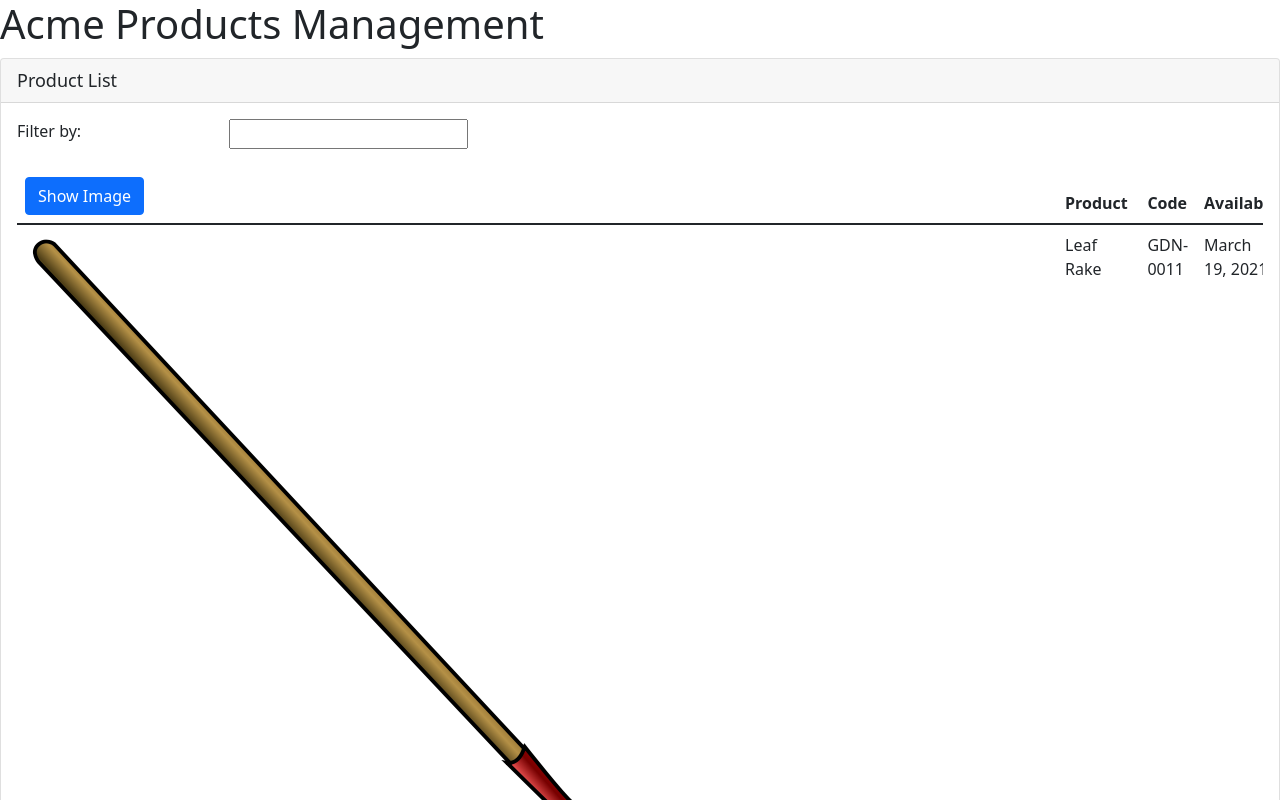
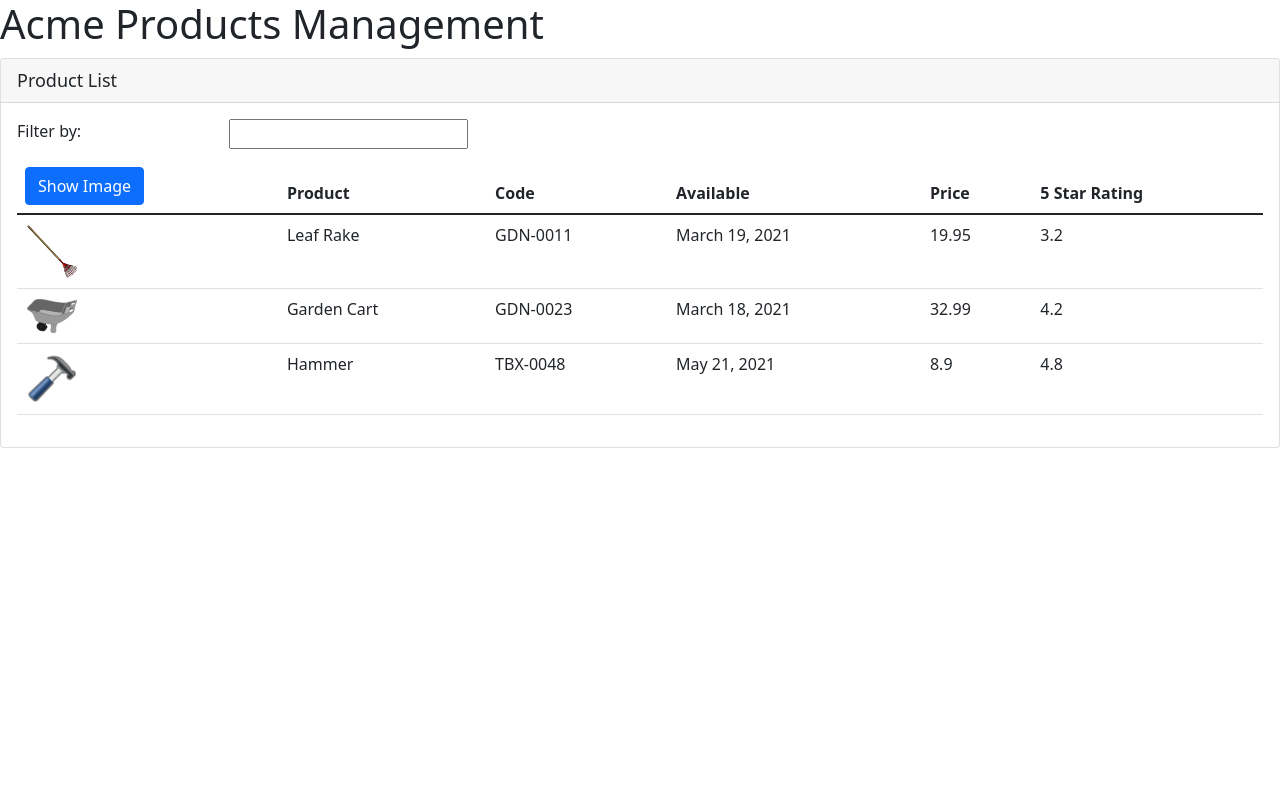
Before and after one commit to Jules000/APM-Products-manager, an Angular app: page / in a window 1280 px wide. Shown: the top 800 px of the page. Built offline with nearby package versions, Linux system fonts and the light colour scheme.

Commit message:
this commit will quick fix the images of our table

```diff
--- a/src/app/products/product-list.component.html
+++ b/src/app/products/product-list.component.html
@@ -29,7 +29,9 @@
                     <tr *ngFor = 'let product of products'>
                         <td>
                             <img [src]='product.imageUrl'
-                                    [title]='product.productName'>
+                                    [title]='product.productName'
+                                    [style.width.px]='imageWidth'
+                                    [style.margin.px]='imageMargin'>
                         </td>
                         <td>{{ product.productName }}</td>
                         <td>{{ product.productCode }}</td>
--- a/src/app/products/product-list.component.ts
+++ b/src/app/products/product-list.component.ts
@@ -6,6 +6,8 @@ import { Component } from "@angular/core";
 })
 export class ProductListComponent {
     pageTitle: string = 'Product List';
+    imageWidth = 50;
+    imageMargin = 2;
     products: any[] = [
         {
             "productId": 1,
```
